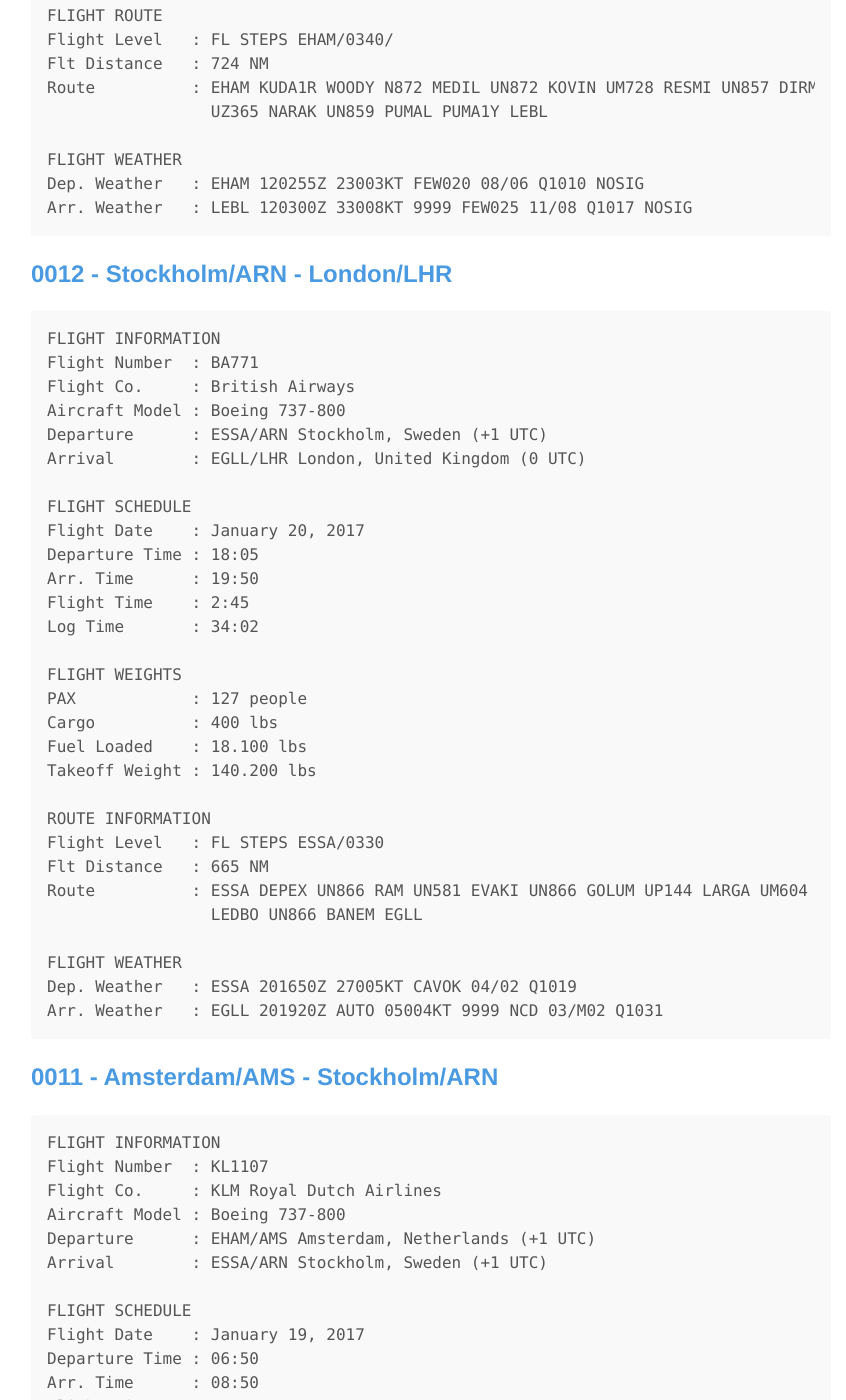
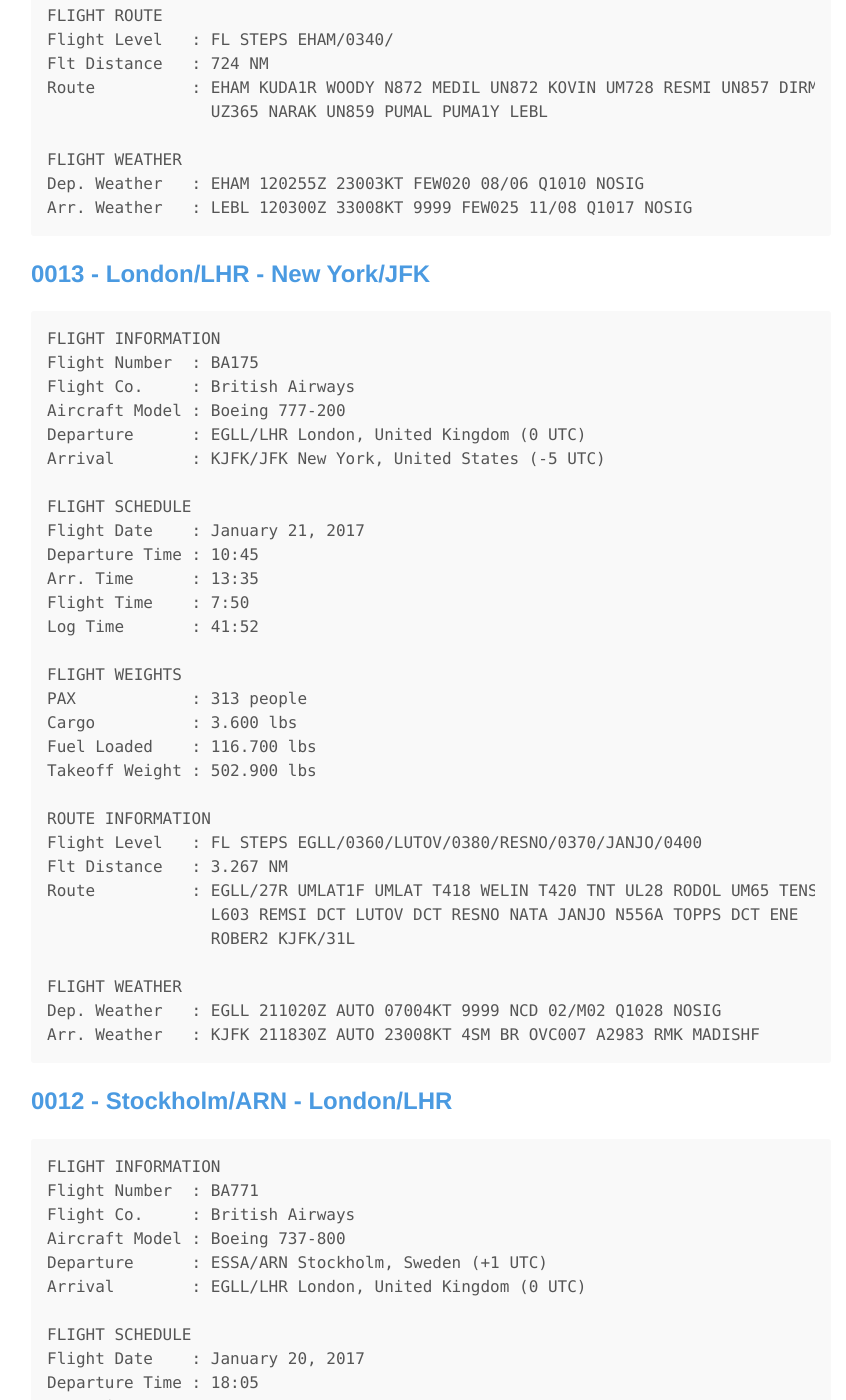
Before and after one commit to marcelocamera/marcelocamera.github.io, a Jekyll site: the page built from _posts/2010-01-01-flight-logbook.md, in a window 1280 px wide and 1400 px high, scrolled down 3507 px. Shown: the whole window, without its empty margins (209-1055 px from the left). Built offline with Jekyll 4.4.1, drawn with Linux system fonts in a browser that asks for light colours; comment, search, counter and statistics services are not loaded; some of the changed text lies outside the part shown.

Commit message:
Update 2010-01-01-flight-logbook.md

```diff
--- a/_posts/2010-01-01-flight-logbook.md
+++ b/_posts/2010-01-01-flight-logbook.md
@@ -156,6 +156,42 @@ Arr. Weather   : LEBL 120300Z 33008KT 9999 FEW025 11/08 Q1017 NOSIG
 
 <!--- Até 020 --->
 <section id ="020"></section>
+<!--- 0013 --->
+## <a href="https://marcelocamera.github.io/2010-01-01/flight-logbook"><b>0013 - London/LHR - New York/JFK</b></a>
+{% highlight markdown %}
+FLIGHT INFORMATION
+Flight Number  : BA175
+Flight Co.     : British Airways
+Aircraft Model : Boeing 777-200
+Departure      : EGLL/LHR London, United Kingdom (0 UTC)
+Arrival        : KJFK/JFK New York, United States (-5 UTC)
+
+FLIGHT SCHEDULE
+Flight Date    : January 21, 2017
+Departure Time : 10:45
+Arr. Time      : 13:35
+Flight Time    : 7:50
+Log Time       : 41:52
+
+FLIGHT WEIGHTS
+PAX            : 313 people
+Cargo          : 3.600 lbs
+Fuel Loaded    : 116.700 lbs
+Takeoff Weight : 502.900 lbs
+
+ROUTE INFORMATION
+Flight Level   : FL STEPS EGLL/0360/LUTOV/0380/RESNO/0370/JANJO/0400
+Flt Distance   : 3.267 NM
+Route          : EGLL/27R UMLAT1F UMLAT T418 WELIN T420 TNT UL28 RODOL UM65 TENSO
+                 L603 REMSI DCT LUTOV DCT RESNO NATA JANJO N556A TOPPS DCT ENE
+                 ROBER2 KJFK/31L
+
+FLIGHT WEATHER
+Dep. Weather   : EGLL 211020Z AUTO 07004KT 9999 NCD 02/M02 Q1028 NOSIG
+Arr. Weather   : KJFK 211830Z AUTO 23008KT 4SM BR OVC007 A2983 RMK MADISHF
+{% endhighlight %}
+
+
 <!--- 0012 --->
 ## <a href="https://marcelocamera.github.io/2010-01-01/flight-logbook"><b>0012 - Stockholm/ARN - London/LHR</b></a>
 {% highlight markdown %}
```
Also changed, not shown: other parts of _posts/2010-01-01-flight-logbook.md (+2 -2 lines).
